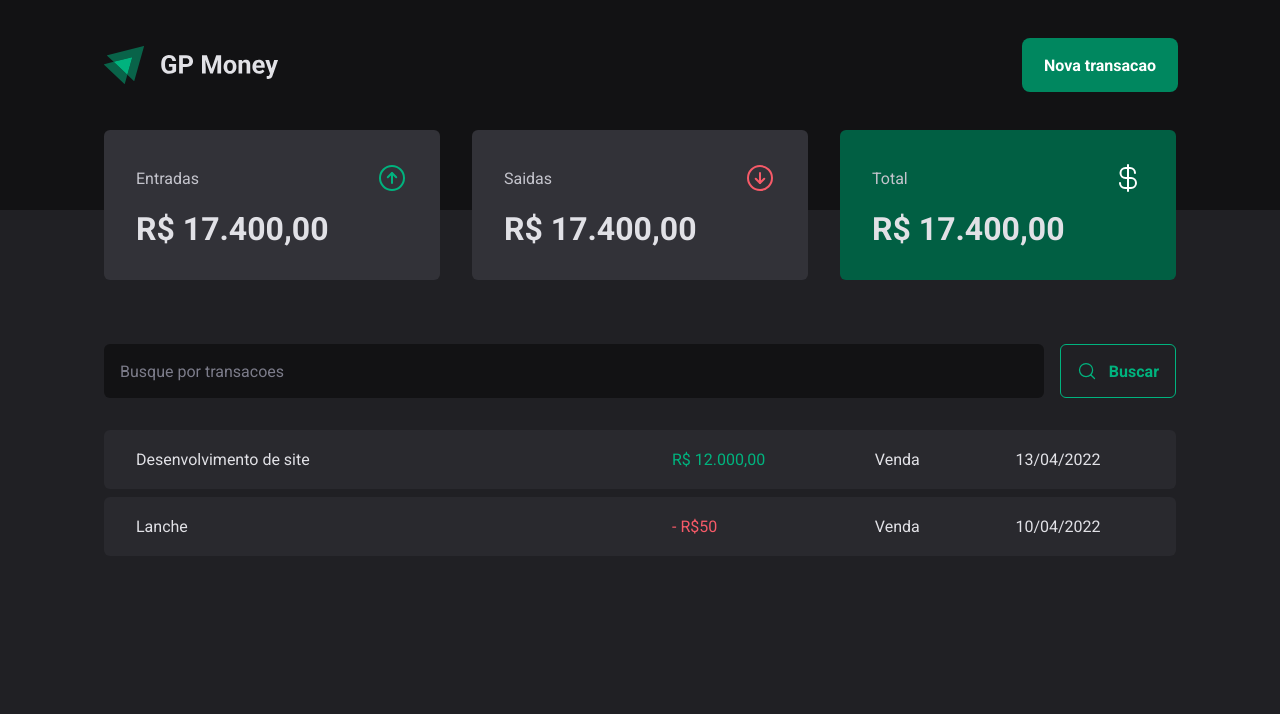
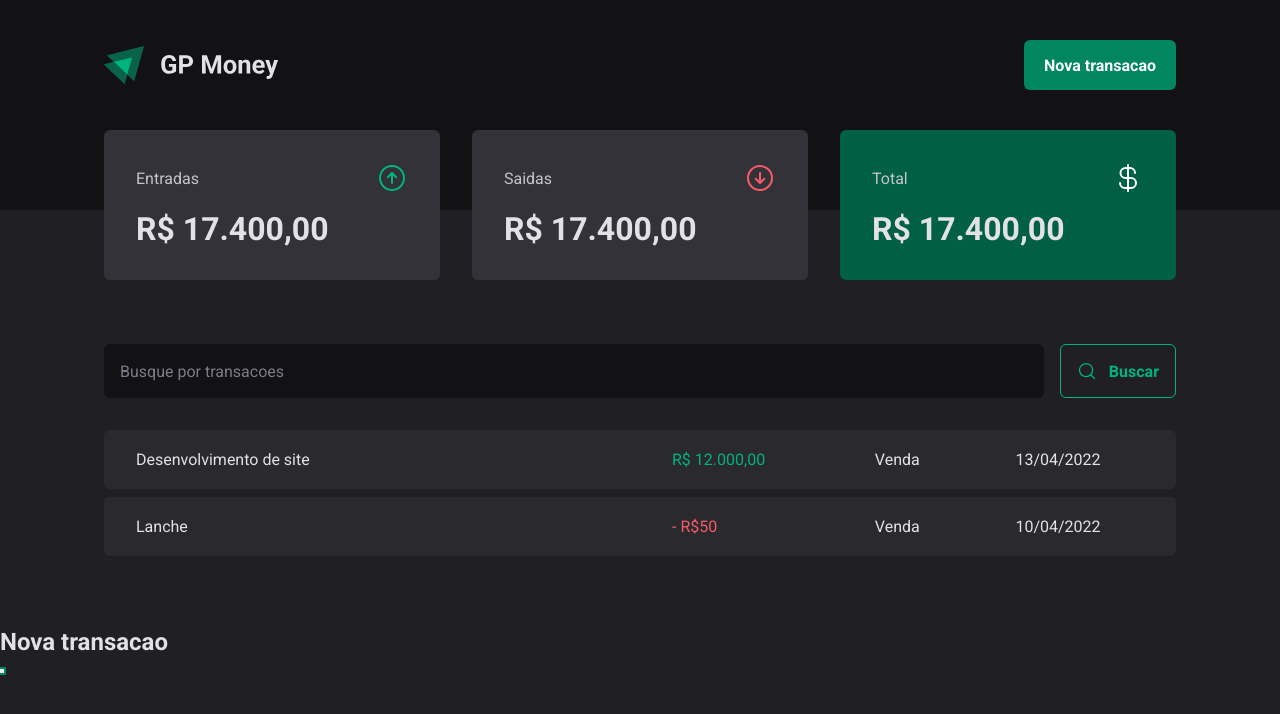
Before and after one commit to gregory6z/gp-money-2.0, a React (Vite) app: page / in a window 1280 px wide. Both pictures are taken after a click on the button "Nova transacao". Shown: the top 714 px of the page. Built offline with nearby package versions, Linux system fonts and the light colour scheme.

Commit message:
Add Transaction Modal Radix ✔️

```diff
--- a/package.json
+++ b/package.json
@@ -9,6 +9,7 @@
     "preview": "vite preview"
   },
   "dependencies": {
+    "@radix-ui/react-dialog": "^1.0.0",
     "phosphor-react": "^1.4.1",
     "react": "^18.2.0",
     "react-dom": "^18.2.0",
--- a/src/components/Header/index.tsx
+++ b/src/components/Header/index.tsx
@@ -3,6 +3,8 @@
   HeaderContent,
   NewTransactionsButton,
 } from "./styles";
+
+import * as Dialog from "@radix-ui/react-dialog";
 
 import logoImg from "../../assets/logo.svg";
 
@@ -11,7 +13,21 @@
     <HeaderContainer>
       <HeaderContent>
         <img src={logoImg} />
-        <NewTransactionsButton>Nova transacao</NewTransactionsButton>
+
+        <Dialog.Root>
+          <Dialog.Trigger asChild>
+            <NewTransactionsButton>Nova transacao</NewTransactionsButton>
+          </Dialog.Trigger>
+
+          <Dialog.Portal>
+            <Dialog.Overlay />
+            <Dialog.Content>
+              <Dialog.Title>Nova transacao</Dialog.Title>
+
+              <Dialog.Close />
+            </Dialog.Content>
+          </Dialog.Portal>
+        </Dialog.Root>
       </HeaderContent>
     </HeaderContainer>
   );
--- /dev/null
+++ b/src/components/NewTransactionModal/index.tsx
@@ -0,0 +1,3 @@
+export function NewTransactionModal() {
+  return <h1>modal</h1>;
+}
--- /dev/null
+++ b/src/components/NewTransactionModal/styles.ts
@@ -0,0 +1 @@
+import styled from "styled-components";
```
Also changed, not shown: 1 other file (tests, documents, lock files or other folders).
